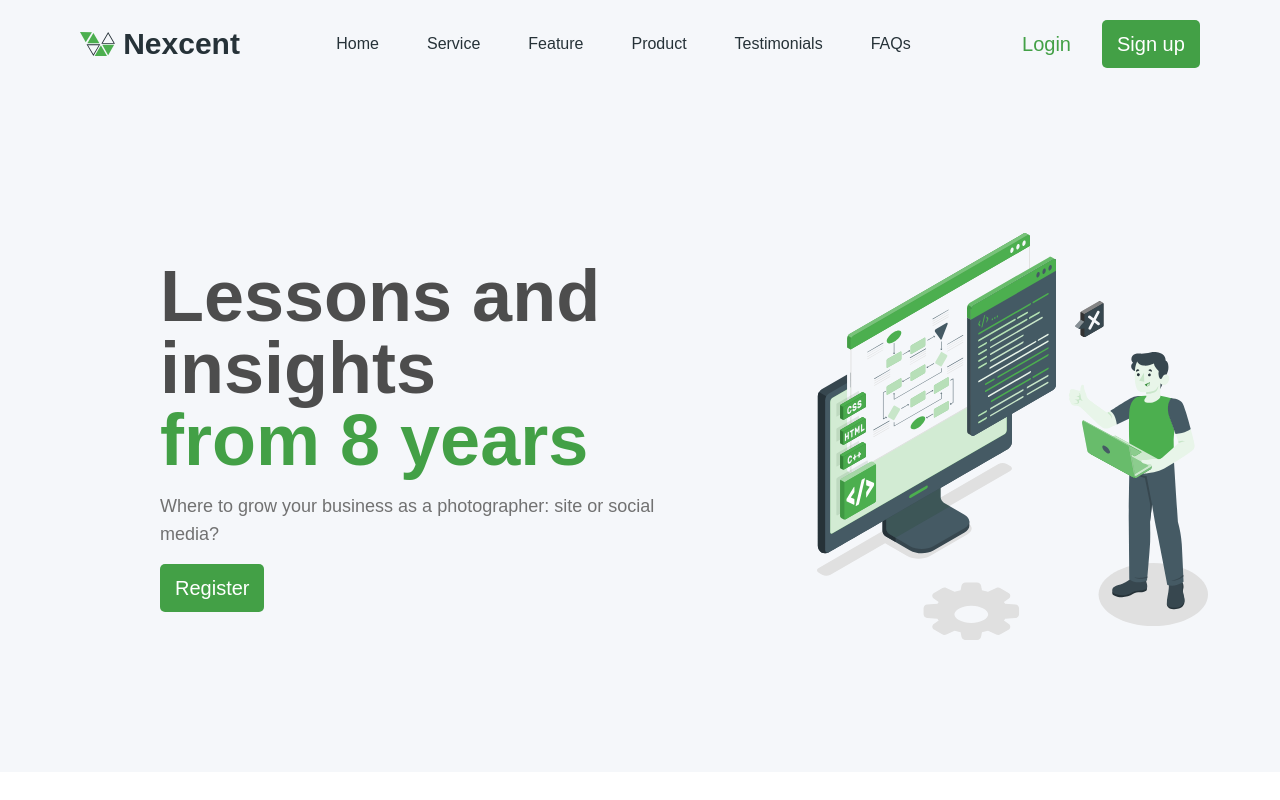
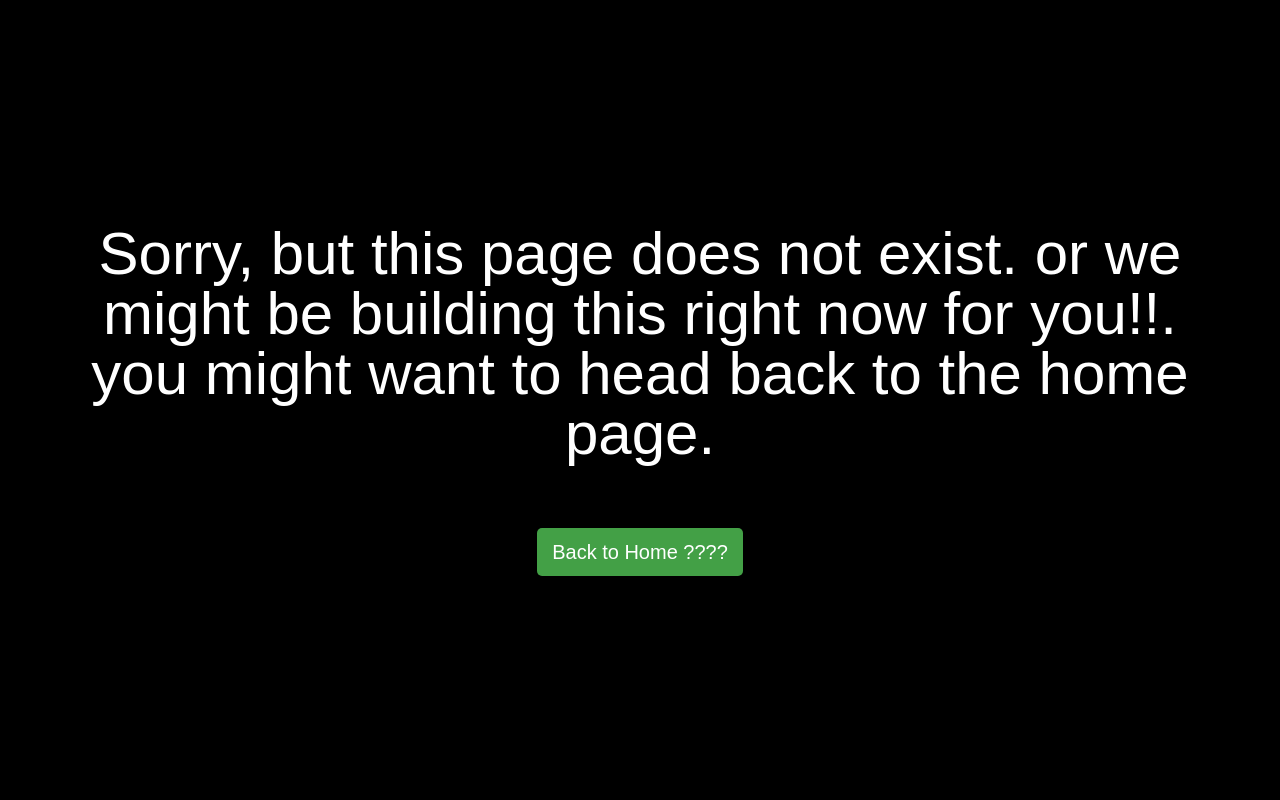
Before and after one commit to irohanrajput/nexCent, a React (Vite) app: page / in a window 1280 px wide. Both pictures are taken after a click on the button "Login". Shown: the top 800 px of the page. Built offline with nearby package versions, Linux system fonts and the light colour scheme.

Commit message:
:racehorse: Minor Performance improvements

```diff
--- a/package.json
+++ b/package.json
@@ -11,9 +11,13 @@
   },
   "dependencies": {
     "react": "^18.3.1",
+    "react-countup": "^6.5.3",
     "react-dom": "^18.3.1",
+    "react-intersection-observer": "^9.10.3",
     "react-router-dom": "^6.24.0",
-    "react-social-icons": "^6.16.0"
+    "react-slick": "^0.30.2",
+    "react-social-icons": "^6.16.0",
+    "slick-carousel": "^1.8.1"
   },
   "devDependencies": {
     "@types/react": "^18.3.3",
--- a/src/App.jsx
+++ b/src/App.jsx
@@ -1,12 +1,19 @@
 import React from 'react'
-import { BrowserRouter } from 'react-router-dom'
+import { BrowserRouter, Route, Routes } from 'react-router-dom'
 import LandingPage from './components/LandingPage'
+import PageNotFound from './components/PageNotFound'
+
 
 function App() {
   return (
     <div className='flex flex-col overflow-hidden'>
     <BrowserRouter>
-    <LandingPage />
+    <Routes>
+      <Route path='/' element={<LandingPage />} />
+      <Route path='*' element={<PageNotFound />} />
+
+    </Routes>
+
     </BrowserRouter>
     </div>
   )
--- a/src/components/Body/Achievements/Achievements.jsx
+++ b/src/components/Body/Achievements/Achievements.jsx
@@ -1,32 +1,27 @@
 import React from "react";
 import GoalTile from "./GoalTile";
-import AchievementsData from "./achievements.json"
+import AchievementsData from "./achievements.json";
+import CountUp from "react-countup";
 
 const Achievements = () => {
   return (
-
-      <div className="grid grid-cols-2 my-9 p-12"style={{ backgroundColor: "#F5F7FA" }}>
+    <div
+      className="grid grid-cols-2 my-9 p-12"
+      style={{ backgroundColor: "#F5F7FA" }}
+    >
       <div className="flex flex-col justify-center  ml-28 p-8 h-full">
         <span>
-              <h1
-                className="text-5xl font-semibold"
-                style={{ color: "#4D4D4D" }}
-              >
+          <h1 className="text-5xl font-semibold" style={{ color: "#4D4D4D" }}>
             Helping a local
           </h1>
         </span>
         <span>
-              <h1
-                className="text-5xl font-semibold"
-                style={{ color: "#43A046" }}
-              >
+          <h1 className="text-5xl font-semibold" style={{ color: "#43A046" }}>
             business reinvent itself
           </h1>
         </span>
         <span className="my-4 text-lg font-light">
-              <h6>
-                We reached here with our hard work and dedication
-              </h6>
+          <h6>We reached here with our hard work and dedication</h6>
         </span>
       </div>
       <div className="grid grid-cols-2">
@@ -35,15 +30,13 @@ const Achievements = () => {
             <GoalTile
               key={key}
               icon={tile.icon}
-                title={tile.title}
+              title=<CountUp end={tile.title} duration={2.75} />
               description={tile.description}
             />
-              )
-            })
-            }
+          );
+        })}
       </div>
     </div>
-
   );
 };
 
--- a/src/components/Body/Achievements/achievements.json
+++ b/src/components/Body/Achievements/achievements.json
@@ -1,22 +1,22 @@
 [
   {
     "icon": "achievements/Members.png",
-    "title": "2,245,341",
+    "title": 2245341,
     "description": "Members"
   },
   {
     "icon": "achievements/Clubs.png",
-    "title": "46,328",
+    "title": 46328,
     "description": "Clubs"
   },
   {
     "icon": "achievements/EventBookings.png",
-    "title": "828,867",
+    "title": 828867,
     "description": "Event Bookings"
   },
   {
     "icon": "achievements/Payments.png",
-    "title": "1,926,436",
+    "title": 1926436,
     "description": "Payments"
   }
 ]
--- a/src/components/Body/Body.jsx
+++ b/src/components/Body/Body.jsx
@@ -11,7 +11,6 @@ const Body = () => {
       <div className="grid grid-cols-5 my-4 p-4 ">
         <div className="col-span-2 flex p-4 m-4 ml-32 justify-center ">
           <img
-            className="h-96 w-auto "
             src={guyswithmobile}
             alt="two people looking at screen"
           />
@@ -50,7 +49,6 @@ const Body = () => {
       <div className="grid grid-cols-5 my-4 p-4 ">
         <div className="col-span-2 flex p-4 m-4 ml-32 justify-center ">
           <img
-            className=" w-auto "
             src={GirlTouchingMobile}
             alt="man holding a lapton in front of a screen"
           />
--- a/src/components/Body/CustomerReviews/CustomerReview.jsx
+++ b/src/components/Body/CustomerReviews/CustomerReview.jsx
@@ -19,7 +19,7 @@ const CustomerReview = () => {
       >
         <div className="col-span-4 flex justify-end ">
           <img
-            className="  p-24 pt-9"
+            className="p-24 pt-9"
             src={Tesla}
             alt="man holding a lapton in front of a screen"
           />
--- a/src/components/Footer.jsx
+++ b/src/components/Footer.jsx
@@ -16,7 +16,7 @@ const Footer = () => {
       { title: "Blog", link: "/blog" },
       { title: "Contact Us", link: "/contact" },
       { title: "Pricing", link: "/pricing" },
-      { title: "Testimonils", link: "/testimoni" },
+      { title: "Testimonils", link: "/testimonials" },
     ],
     Support: [
       { title: "Help Center", link: "/help" },
@@ -57,14 +57,13 @@ const Footer = () => {
           </div>
           <div className="flex my-8">
             {socialMediaLinks.map((link, index) => (
-              <span className="">
+              <span className="m-2">
                 <SocialIcon
                   className="hover:scale-110 hover:transition-transform "
                   url={link}
                   bgColor="#364143"
                   fgColor="#ffff"
-                />{" "}
-                .
+                />
               </span>
             ))}
           </div>
--- a/src/components/Hero.jsx
+++ b/src/components/Hero.jsx
@@ -6,10 +6,7 @@ import { BrowserRouter } from 'react-router-dom'
 const Hero = () => {
   return (
     <div className=' '>
-
-      {/* <Carousel /> */}
-
-      <Lessons />
+      <Carousel />
     </div>
   )
 }
--- a/src/components/Marketing/Marketing.jsx
+++ b/src/components/Marketing/Marketing.jsx
@@ -15,7 +15,7 @@ const Marketing = () => {
     },
     {
       image: "Marketing/HandsOnMacbook.png",
-      title: "Revamping the Membership Model with Triathlon Australi",
+      title: "Revamping the Membership Model with Triathlon Australia",
       link: "/marketing-tile-3",
     },
   ];
--- /dev/null
+++ b/src/components/PageNotFound.jsx
@@ -0,0 +1,23 @@
+import React from "react";
+import { Link } from "react-router-dom";
+
+const PageNotFound = () => {
+  return (
+    <div className="bg-black flex flex-col justify-center items-center text-white h-screen p-9">
+      <span className="max-w-6xl m-4 p-4">
+        <h1 className="text-6xl text-center">
+          Sorry, but this page does not exist.
+          or we might be building this right now for you!!. <br /> you might want to head back to
+          the home page.
+        </h1>
+      </span>
+      <span className="m-4 p-4">
+        <Link to="/">
+          <button>Back to Home ???? </button>
+        </Link>
+      </span>
+    </div>
+  );
+};
+
+export default PageNotFound;
```
Also changed, not shown: 1 other file (tests, documents, lock files or other folders). Lines whose indentation alone changed are shown as unchanged.
